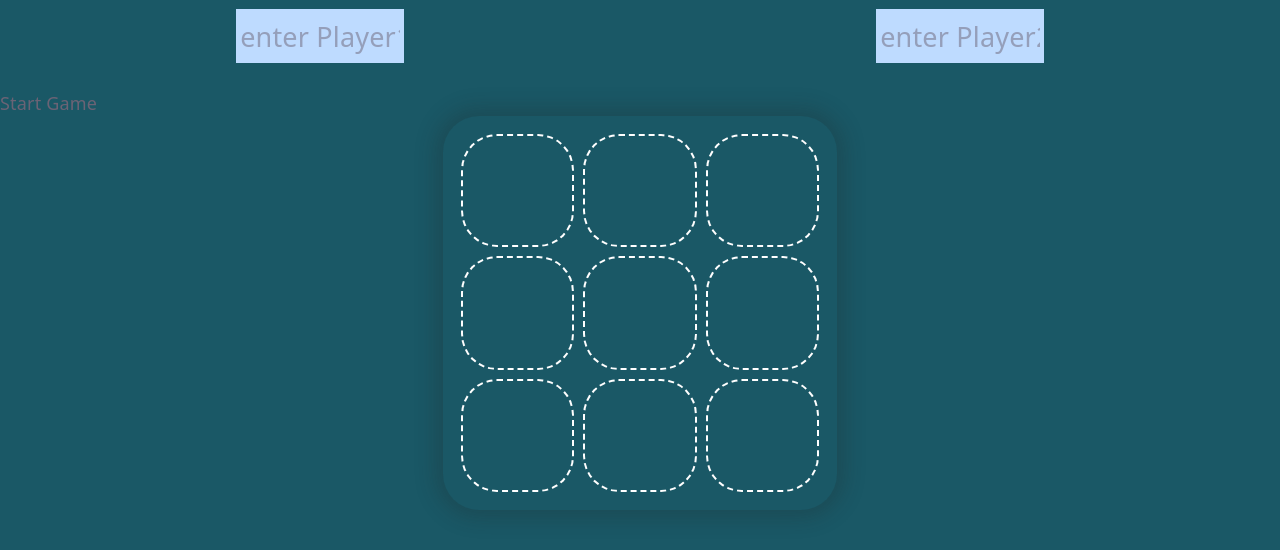
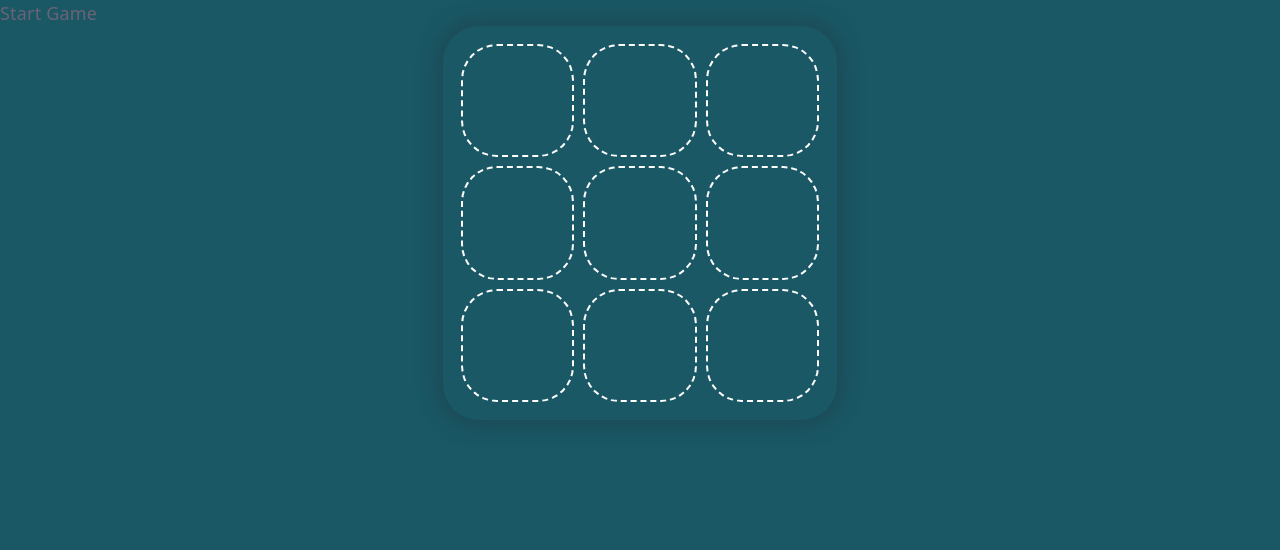
Before and after one commit to Wangkech/tic-tac-toe, a React (Vite) app: page / in a window 1280 px wide. Shown: the top 550 px of the page. Built offline with nearby package versions, Linux system fonts and the light colour scheme.

Commit message:
added files

```diff
--- a/src/App.jsx
+++ b/src/App.jsx
@@ -67,10 +67,10 @@
   return (
     <>
       {/* <h1>We are up and running.....</h1> */}
-      <div className="flex h-20 justify-around">
+      {/* <div className="flex h-20 justify-around">
         <NameInput setPlayer={setPlayer1} placeholder={"enter Player1 name"} />
         <NameInput setPlayer={setPlayer2} placeholder={"enter Player2 name"} />
-      </div>
+      </div> */}
       <button
         onClick={() => {
           startGameHandler();
```
Also changed, not shown: src/assets/fonts/Piedra/OFL.txt (added), src/assets/fonts/Piedra/Piedra-Regular.ttf (added), src/assets/images/banner.svg (added).
